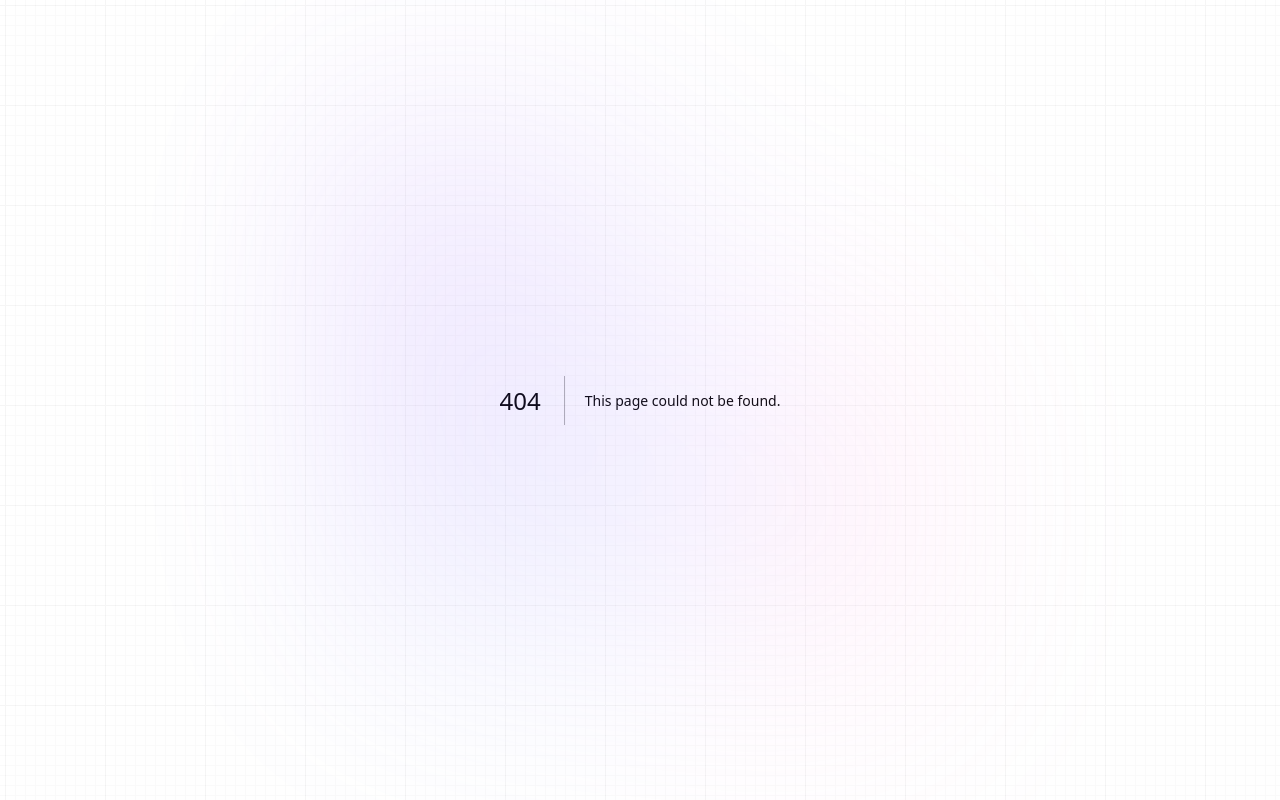
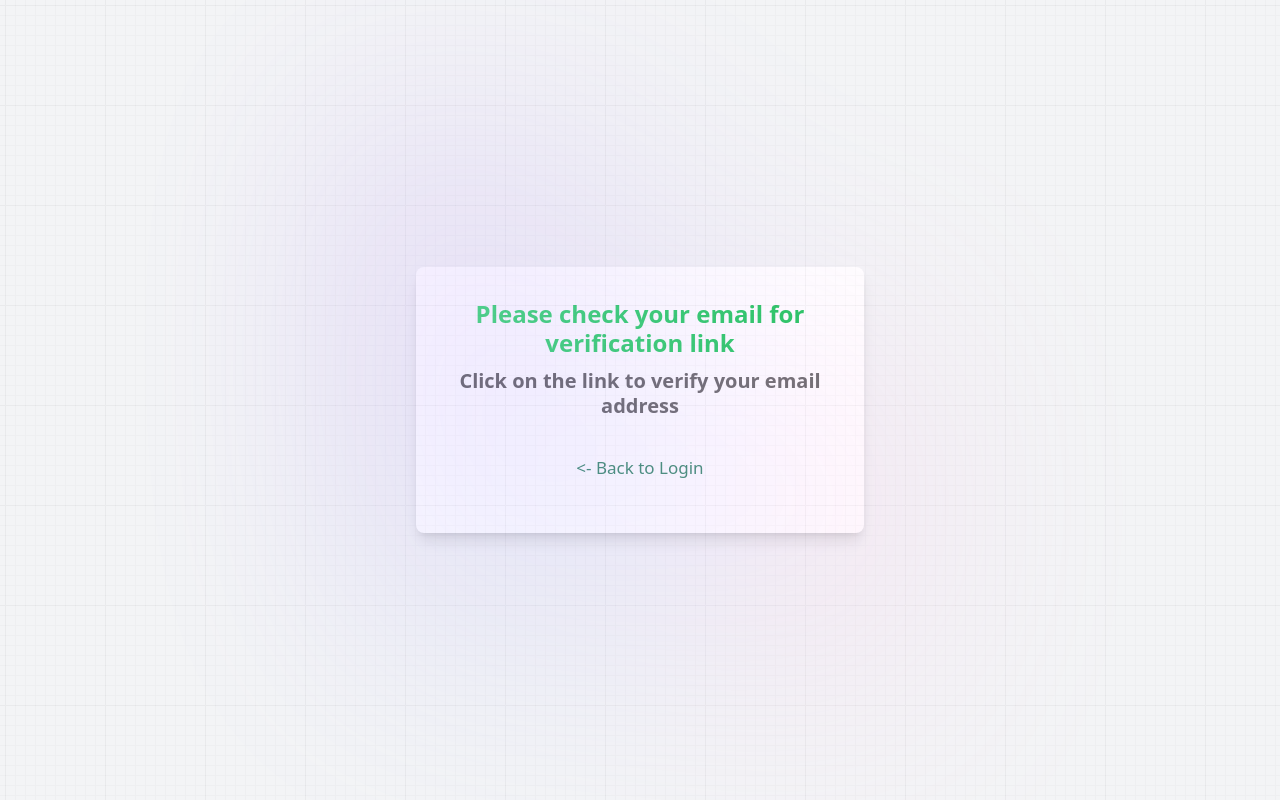
Before and after one commit to code-lova/supracarer, a Next.js app: page /success in a window 1280 px wide. Before the commit this address had no page. Built offline with nearby package versions, Linux system fonts and the light colour scheme; a web font is replaced by a local one.

Commit message:
success page after reg

```diff
--- /dev/null
+++ b/app/(auth)/success/page.jsx
@@ -0,0 +1,12 @@
+import SuccessPage from '@components/pages/authentication/SuccessPage'
+import React from 'react'
+
+const Page = () => {
+  return (
+    <div>
+        <SuccessPage />
+    </div>
+  )
+}
+
+export default Page
--- a/components/pages/authentication/Register.jsx
+++ b/components/pages/authentication/Register.jsx
@@ -22,8 +22,7 @@ const Register = () => {
         },
         onSuccess: () => {
           toast.success("A verification link was sent to your email");
-          // Redirect or further actions here
-
+          navigate.push("/success")
           setLoading(false); // Optionally reset loading state
         },
         onError: (error) => {
--- /dev/null
+++ b/components/pages/authentication/SuccessPage.jsx
@@ -0,0 +1,25 @@
+import React from "react";
+import Link from "next/link";
+
+
+const SuccessPage = () => {
+  return (
+    <div className="min-h-screen flex items-center justify-center bg-gray-100 px-4">
+      <div className="bg-white p-8 rounded-lg shadow-lg max-w-md w-full">
+        <div className="flex flex-col items-center justify-center">
+
+          <h1 className="text-2xl font-bold mb-1 text-center green_gradient">
+            Please check your email for verification link
+          </h1>
+
+          <h2 className="text-xl font-bold mb-6 text-center py-2 text-slate-gray">Click on the link to verify your email address</h2>
+        </div>
+        <Link href="/signin">
+        <h2 className="text-base font-medium text-custom-green mb-6 text-center mt-2"> {" <- "}Back to Login</h2>
+        </Link>
+      </div>
+    </div>
+  );
+};
+
+export default SuccessPage;
```
